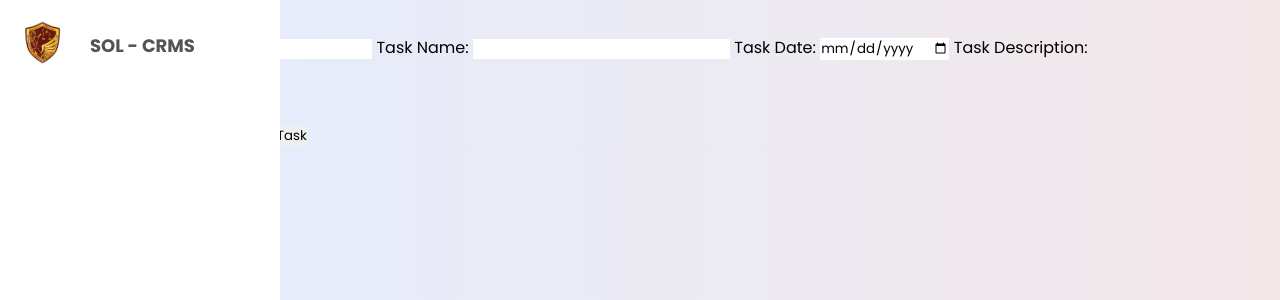
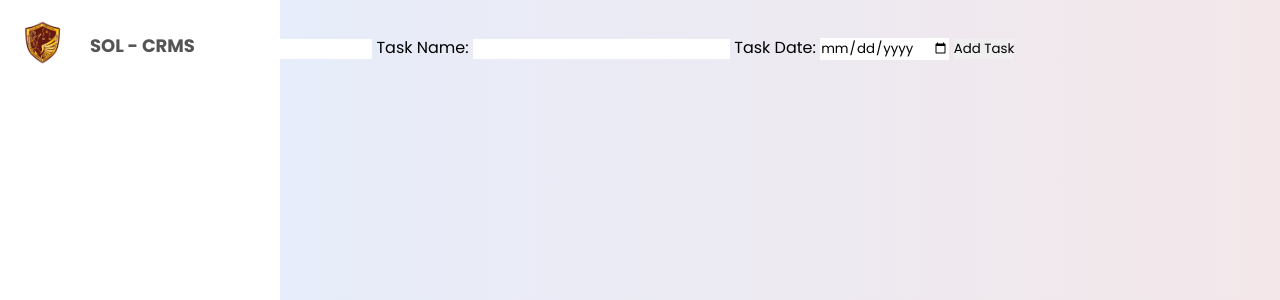
Before and after one commit to eyefkey/sol, a PHP site: page /faculty/dashboard/add_activity.php?rec_ID=1 in a window 1280 px wide. Shown: the top 300 px of the page. Run offline with PHP 8.4, Linux system fonts and the light colour scheme.

Commit message:
fix layout for add_activity.php

```diff
--- a/faculty/dashboard/add_activity.php
+++ b/faculty/dashboard/add_activity.php
@@ -85,8 +85,6 @@ $conn->close();
                 <label for="task_date">Task Date:</label>
                 <input type="date" name="task_date" required>
 
-                <label for="task_description">Task Description:</label>
-                <textarea name="task_description" rows="4" required></textarea>
 
                 <button type="submit">Add Task</button>
             </form>
--- a/faculty/dashboard/add_fgrade.php
+++ b/faculty/dashboard/add_fgrade.php
@@ -33,6 +33,7 @@ if ($_SERVER["REQUEST_METHOD"] == "POST") {
 
     // Insert data into the grade_info table
     $insertGrade = "INSERT INTO grade_info (rec_ID, final_grade, remarks) VALUES ('$recID', '$finalGrade', '$remarks')";
+
 
     if (mysqli_query($conn, $insertGrade)) {
         // Grade added successfully, redirect to student_manage.php
--- a/faculty/dashboard/grade_manage.php
+++ b/faculty/dashboard/grade_manage.php
@@ -60,7 +60,7 @@ if (isset($_GET['rec_ID'])) {
                             style="--clr:#FF1818"><span>Add Final Grade</span><i></i></a>
                     </div>
 
-                    <div class="button2"><a href="/sol/faculty/dashboard/add_activity.php" style="--clr:#1e9bff"><span>Add
+                    <div class="button2"><a href="/sol/faculty/dashboard/add_activity.php?rec_ID=<?php echo $recID."&sub_ID=".$sub_ID; ?>" style="--clr:#1e9bff"><span>Add
                                 Activity</span><i></i></a></div>
                     <div class="button3"><a href="/sol/faculty/dashboard/view_score.php" style="--clr:#39FF14"><span>View
                                 Score</span><i></i></a></div>
```
